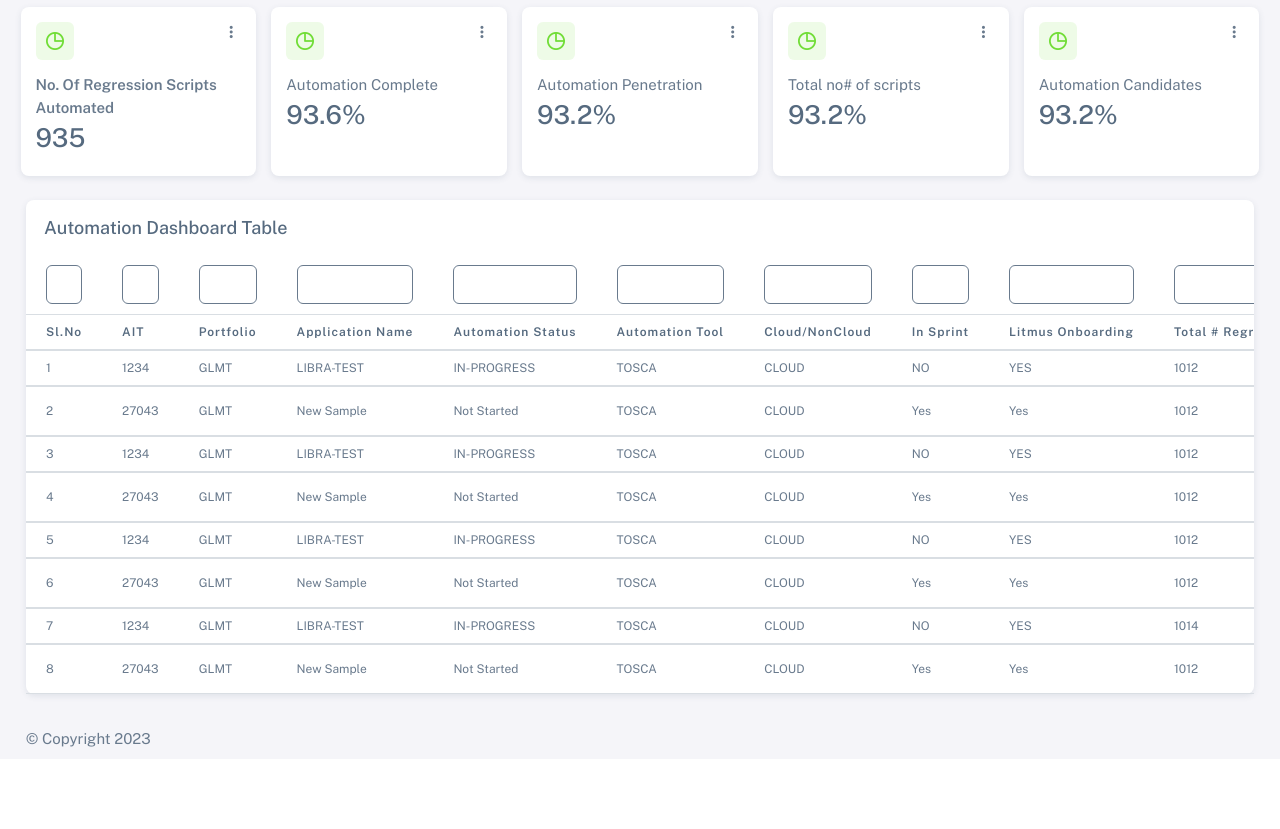
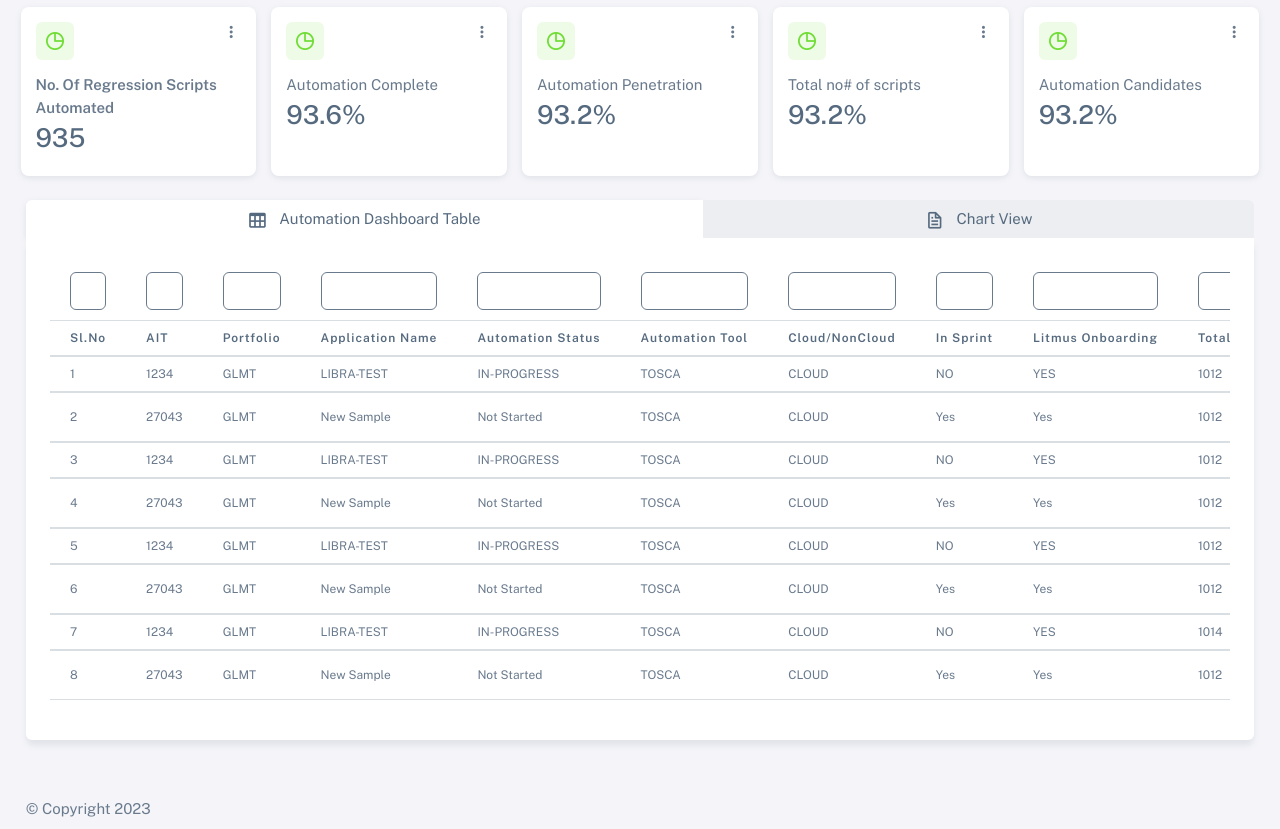
Before and after one commit to indhumano/Accenture_AutomationDashboard, a Django app: page /dashboard/ in a window 1280 px wide. Shown: the part 132-961 px from the top of the page. Before the commit the page ends 879 px from the top, so only its background shows below. Run offline with Django 4.2, Linux system fonts and the light colour scheme; data comes from the database, SQL or seed files in the repository; some libraries are stand-ins or nearby versions.

Commit message:
Update Home page design added, Tab view for table and chart

```diff
--- a/dashboard_app/templates/Index.html
+++ b/dashboard_app/templates/Index.html
@@ -491,15 +491,40 @@
                             </div>
                         </div>
                     </div>
+                    </div>
+  <!-- Tabs -->
+    <div class="row">
+        <div class="col-xl-12">
+            <div class="nav-align-top mb-4">
+                <ul class="nav nav-tabs nav-fill" role="tablist">
+                    <li class="nav-item">
+                        <button type="button"
+                                class="nav-link active"
+                                role="tab"
+                                data-bs-toggle="tab"
+                                data-bs-target="#navs-justified-home"
+                                aria-controls="navs-justified-home"
+                                aria-selected="true">
+                            <i class="menu-icon tf-icons bx bx-table"></i> Automation Dashboard Table
 
+                        </button>
+                    </li>
+                    <li class="nav-item">
+                        <button type="button"
+                                class="nav-link"
+                                role="tab"
+                                data-bs-toggle="tab"
+                                data-bs-target="#navs-justified-profile"
+                                aria-controls="navs-justified-profile"
+                                aria-selected="false">
+                            <i class="menu-icon tf-icons bx bx-file"></i>  Chart View
+                        </button>
+                    </li>
 
+                </ul>
+                <div class="tab-content">
+                    <div class="tab-pane fade show active" id="navs-justified-home" role="tabpanel">
 
-
-                    <div class="col-lg-12 col-md-12 order-1 adt-container">
-
-                        <div class="card">
-
-                            <h5 class="card-header">Automation Dashboard Table</h5>
 
                             <div class="container" hidden>
 
@@ -799,6 +824,89 @@
 								</table>
 
                             </div>
+
+                    </div>
+                    <div class="tab-pane fade" id="navs-justified-profile" role="tabpanel">
+   <!-- Expense Overview -->
+                <div class="col-md-12 col-lg-12 order-1 mb-12">
+                  <div class="card h-100">
+                    <div class="card-header">
+                      <ul class="nav nav-pills" role="tablist">
+                        <li class="nav-item">
+                          <button
+                            type="button"
+                            class="nav-link active"
+                            role="tab"
+                            data-bs-toggle="tab"
+                            data-bs-target="#navs-tabs-line-card-income"
+                            aria-controls="navs-tabs-line-card-income"
+                            aria-selected="true"
+                          >
+                            Income
+                          </button>
+                        </li>
+                        <li class="nav-item">
+                          <button type="button" class="nav-link" role="tab">Expenses</button>
+                        </li>
+                        <li class="nav-item">
+                          <button type="button" class="nav-link" role="tab">Profit</button>
+                        </li>
+                      </ul>
+                    </div>
+                    <div class="card-body px-0">
+                      <div class="tab-content p-0">
+                        <div class="tab-pane fade show active" id="navs-tabs-line-card-income" role="tabpanel">
+                          <div class="d-flex p-4 pt-3">
+                            <div class="avatar flex-shrink-0 me-3">
+                              <img src="{% static 'assets/img/icons/unicons/wallet.png' %}" alt="User" />
+
+                            </div>
+                            <div>
+                              <small class="text-muted d-block">Total Balance</small>
+                              <div class="d-flex align-items-center">
+                                <h6 class="mb-0 me-1">$459.10</h6>
+                                <small class="text-success fw-semibold">
+                                  <i class="bx bx-chevron-up"></i>
+                                  42.9%
+                                </small>
+                              </div>
+                            </div>
+                          </div>
+                          <div id="incomeChart"></div>
+                          <div class="d-flex justify-content-center pt-4 gap-2">
+                            <div class="flex-shrink-0">
+                              <div id="expensesOfWeek"></div>
+                            </div>
+                            <div>
+                              <p class="mb-n1 mt-1">Expenses This Week</p>
+                              <small class="text-muted">$39 less than last week</small>
+                            </div>
+                          </div>
+                        </div>
+                      </div>
+                    </div>
+                  </div>
+                </div>
+                <!--/ Expense Overview -->
+                    </div>
+
+                </div>
+            </div>
+        </div>
+    </div>
+    <!-- Tabs -->
+
+
+
+
+
+
+                    <div class="col-lg-12 col-md-12 order-1 adt-container">
+
+                        <div class="card">
+
+
+
                         </div>
                     </div>
                 </div>
```
